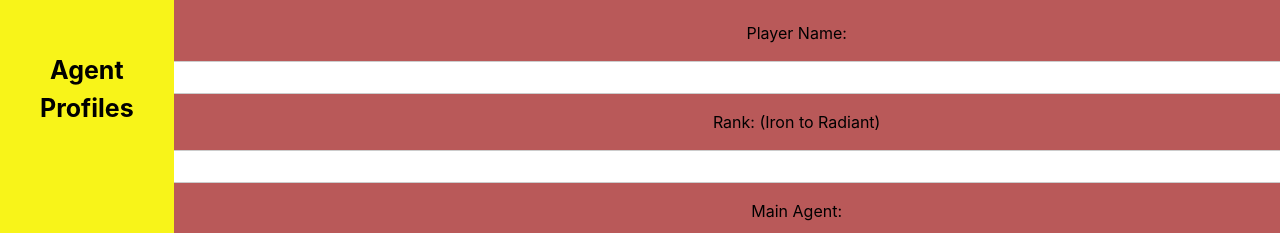
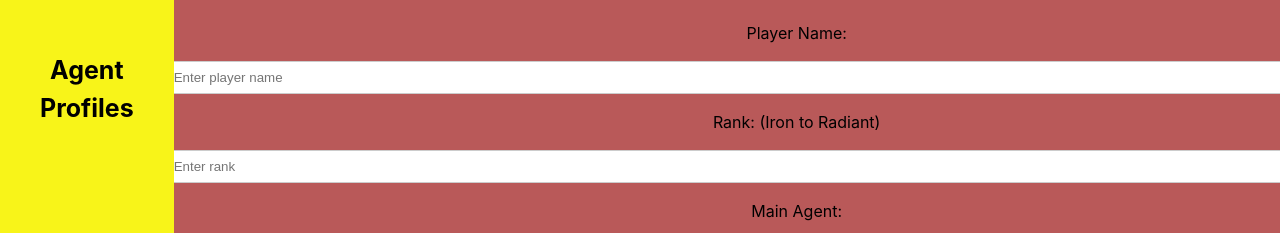
Before and after one commit to amywong24/ValoHub, a React (Vite) app: page /edit/1 in a window 1280 px wide. Shown: the part 238-471 px from the top of the page. Built offline with nearby package versions, Linux system fonts and the light colour scheme; no server answers; the database is empty.

Commit message:
working on css

```diff
--- a/src/components/EditProfile.jsx
+++ b/src/components/EditProfile.jsx
@@ -93,7 +93,8 @@ const EditProfile = () => {
                     <input
                         type="text"
                         name="player_name"
-                        placeholder={formData.player_name ? "Enter player name" : ""}
+                        value={formData.player_name}
+                        placeholder={"Enter player name"}
                         onChange={handleInputChange}
                     />
                 </div>
@@ -102,7 +103,8 @@ const EditProfile = () => {
                     <input
                         type='text'
                         name='rank'
-                        placeholder={formData.rank ? 'Enter rank' : ''}
+                        value={formData.rank}
+                        placeholder={'Enter rank'}
                         onChange={handleInputChange} />
                 </div>
                 <div className='mini-form-container'>
```
